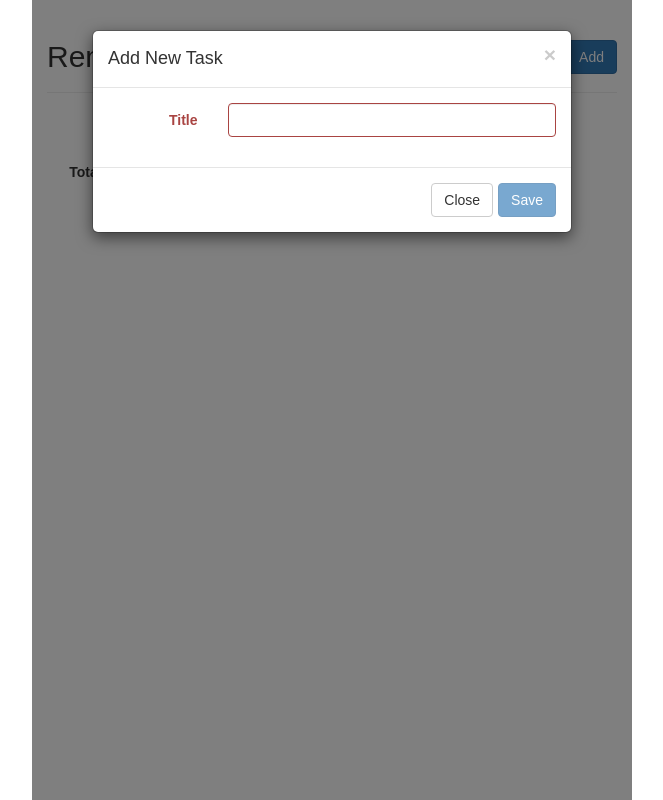
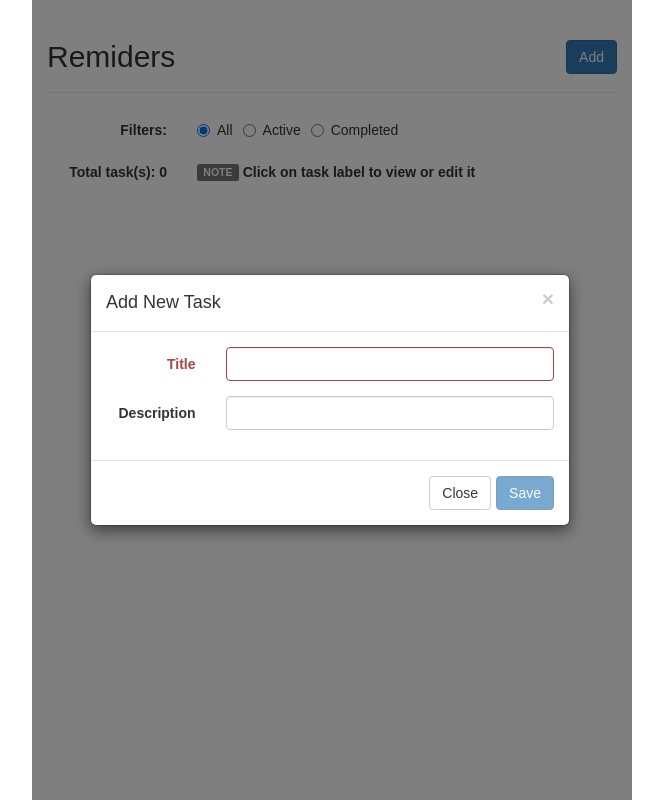
Before and after one commit to theerapatk/todo-list-app, a React (Create React App) app: page / in a window 1280 px wide. Both pictures are taken after a click on the button "Add". Shown: the whole page, without its empty margins (308-971 px from the left). Built offline with nearby package versions, Linux system fonts and the light colour scheme.

Commit message:
Added description field

```diff
--- a/src/TodoApp.js
+++ b/src/TodoApp.js
@@ -115,7 +115,7 @@ class TodoApp extends Component {
             <label className="control-label col-sm-3">{'Total task(s): ' + (this.state.items.length)}</label>
               <div className="col-sm-9">
                   <Label>NOTE</Label> {'    '}
-                  <label className="control-label">{'Click on a task\'s label to view or edit task'}</label>
+                  <label className="control-label">{'Click on task label to view or edit it'}</label>
               </div>
           </div>
         </form>
--- a/src/css/App.css
+++ b/src/css/App.css
@@ -31,7 +31,7 @@ span.label.label-default {
 
 .ListItem-row .ListItem-checkbox {
 	display: inline-block;
-	width: 430px;
+	width: 420px;
 }
 
 .ListItem-row .Task-completed {
@@ -55,3 +55,22 @@ span.label.label-default {
 .ConfirmDialog-modal {
 	width: 60%;
 }
+
+.modal {
+  text-align: center;
+  padding: 0!important;
+}
+
+.modal:before {
+  content: '';
+  display: inline-block;
+  height: 100%;
+  vertical-align: middle;
+  margin-right: -4px;
+}
+
+.modal-dialog {
+  display: inline-block;
+  text-align: left;
+  vertical-align: middle;
+}
--- a/src/dialog/DialogInput.js
+++ b/src/dialog/DialogInput.js
@@ -23,8 +23,10 @@ class DialogInput extends Component {
 
   render() {
     var validationState = null;
-    if (this.state.value == null || this.state.value.trim() === '') {
-      validationState = 'error';
+    if (this.props.id === 'title') {
+      if (this.state.value == null || this.state.value.trim() === '') {
+        validationState = 'error';
+      }
     }
 
     return (
--- a/src/dialog/TodoDialog.js
+++ b/src/dialog/TodoDialog.js
@@ -1,6 +1,7 @@
 import React, { Component } from 'react';
 import { Modal, Button } from 'react-bootstrap';
 import DialogInput from './DialogInput';
+// import DatePicker from 'react-bootstrap-date-picker';
 
 class TodoDialog extends Component {
   constructor(props) {
@@ -15,13 +16,14 @@ class TodoDialog extends Component {
   }
 
   handleDialogInputChange(key, value, disabled) {
-    this[key] = value;
+    this.fieldValues[key] = value;
     this.setState({disableOKButton: disabled});
   }
 
   submitModal(e) {
     e.preventDefault();
-    var title = this.title;
+    var title = this.fieldValues.title;
+    var description = this.fieldValues.description;
     var completed = false;
     var id = Date.now();
     if (this.props.selectedItem) {
@@ -34,6 +36,7 @@ class TodoDialog extends Component {
     }
     var newItem = {
       title: title,
+      description: description,
       completed: completed,
       id: id
     };
@@ -41,11 +44,16 @@ class TodoDialog extends Component {
   }
 
   handleDialogEnter() {
-    if (this.props.selectedItem && this.props.selectedItem.title.trim() !== '') {
-      this.title = this.props.selectedItem.title;
+    this.fieldValues = {
+      title: '',
+      description: ''
+    };
+
+    if (this.props.isEditing === true && this.props.selectedItem) {
+      this.fieldValues.title = this.props.selectedItem.title;
+      this.fieldValues.description = this.props.selectedItem.description;
       this.setState({disableOKButton: false});
     } else {
-      this.title = '';
       this.setState({disableOKButton: true});
     }
   }
@@ -66,7 +74,7 @@ class TodoDialog extends Component {
           aria-labelledby="contained-modal-title">
           <Modal.Header closeButton>
             <Modal.Title id="contained-modal-title">
-              {(this.props.isEditing) ? 'Edit Task' : 'Add New Task'}
+              {(this.props.isEditing) ? `Edit Task (ID: ${this.props.selectedItem.id})` : 'Add New Task'}
             </Modal.Title>
           </Modal.Header>
           <Modal.Body>
@@ -74,7 +82,12 @@ class TodoDialog extends Component {
               <DialogInput
                 label={'Title'}
                 id={'title'}
-                fieldValue={(this.props.selectedItem) ? this.props.selectedItem.title.trim() : ''}
+                fieldValue={(this.props.selectedItem && this.props.selectedItem.title) ? this.props.selectedItem.title.trim() : ''}
+                onChange={this.handleDialogInputChange} />
+              <DialogInput
+                label={'Description'}
+                id={'description'}
+                fieldValue={(this.props.selectedItem && this.props.selectedItem.description) ? this.props.selectedItem.description.trim() : ''}
                 onChange={this.handleDialogInputChange} />
             </form>
           </Modal.Body>
```
Lines whose indentation alone changed are shown as unchanged.
